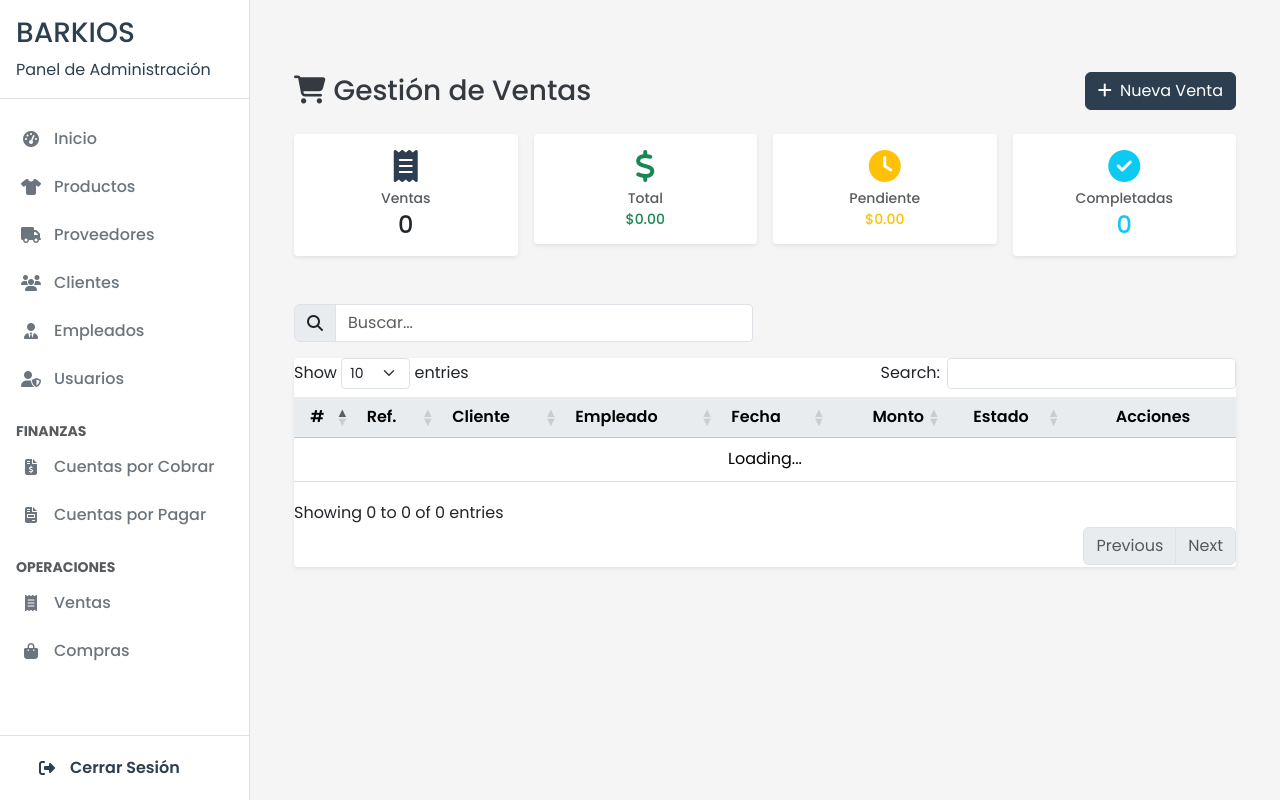
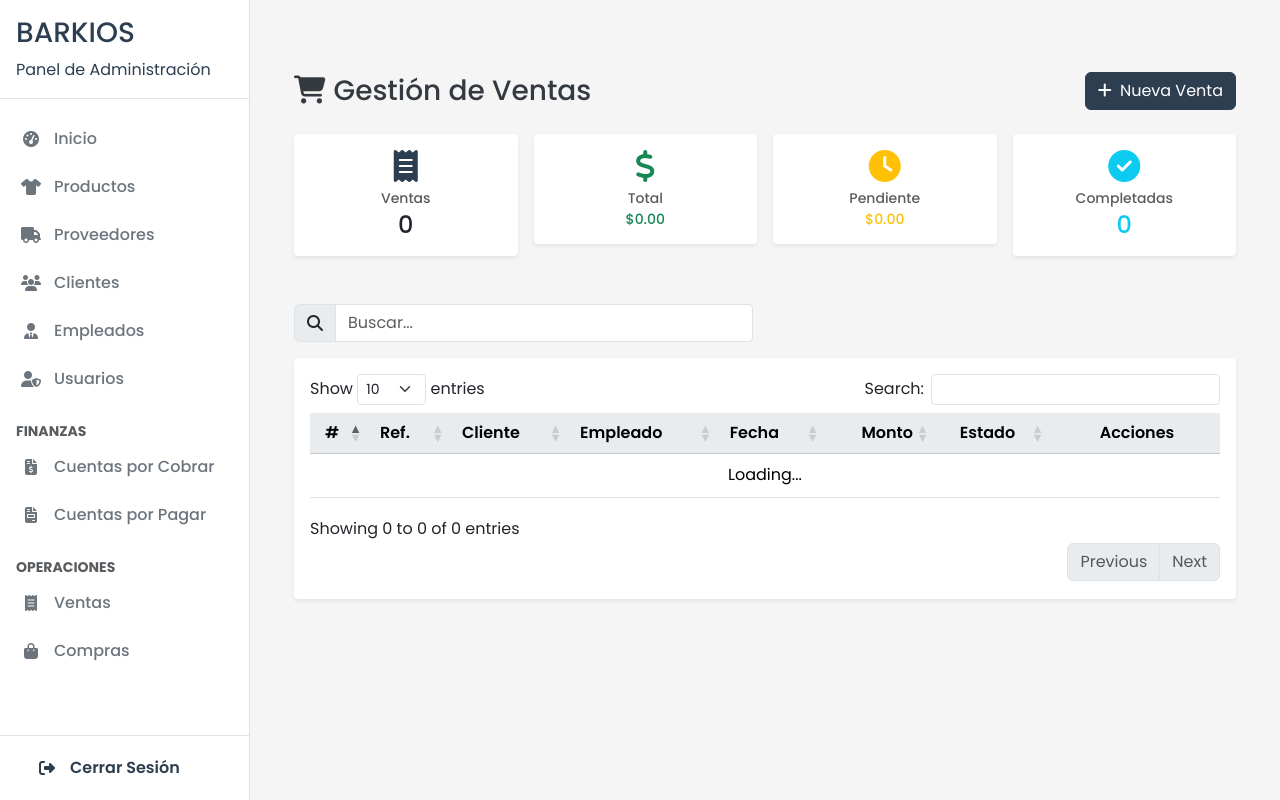
Before and after one commit to Team-Project-Org-2025/BarkiOS-XAMPP, a PHP site: page /BarkiOS/app/views/admin/sale-admin.php in a window 1280 px wide. Run offline with PHP 8.4, Linux system fonts and the light colour scheme; data that the repository does not hold is empty; some libraries are stand-ins or nearby versions.

Commit message:
Se arreglaron los estilos en las tablas de los modulos de  cuentas por pagar, compras y ventas

```diff
--- a/app/views/admin/accounts-payable-admin.php
+++ b/app/views/admin/accounts-payable-admin.php
@@ -80,7 +80,7 @@
 
         <!-- Tabla de Cuentas por Pagar -->
         <div class="card shadow-sm border-0">
-            <div class="card-body p-0">
+            <div class="card-body p-3">
                 <div class="table-responsive">
                     <table id="accountsTable" class="table table-hover align-middle mb-0 w-100">
                         <thead class="table-light">
--- a/app/views/admin/purchase-admin.php
+++ b/app/views/admin/purchase-admin.php
@@ -84,7 +84,7 @@
 
         <!-- Tabla de Compras -->
         <div class="card shadow-sm border-0">
-            <div class="card-body p-0">
+            <div class="card-body p-3">
                 <div class="table-responsive">
                     <table id="purchaseTable" class="table table-hover align-middle mb-0 table-striped">
                         <thead class="table-light">
--- a/app/views/admin/sale-admin.php
+++ b/app/views/admin/sale-admin.php
@@ -65,7 +65,7 @@
 
     <!-- Tabla -->
     <div class="card shadow-sm border-0">
-      <div class="card-body p-0">
+      <div class="card-body p-3">
         <div class="table-responsive">
           <table id="salesTable" class="table table-hover align-middle mb-0 table-modern">
             <thead class="table-light">
```
